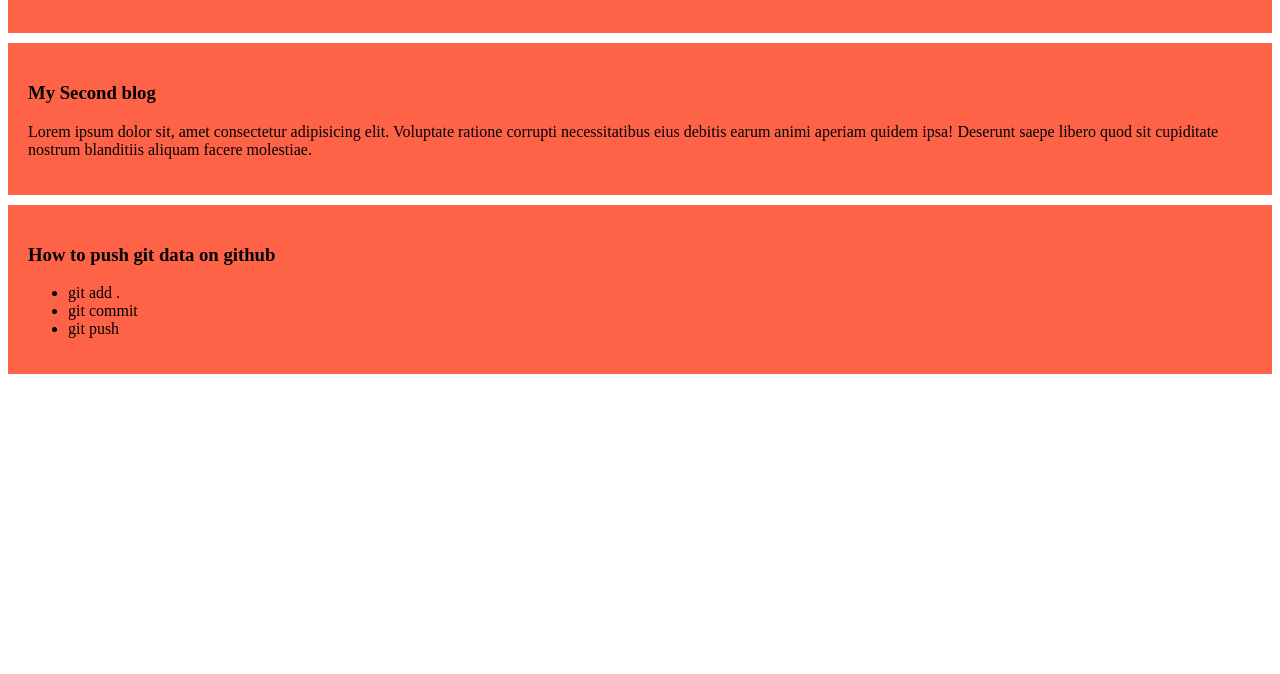
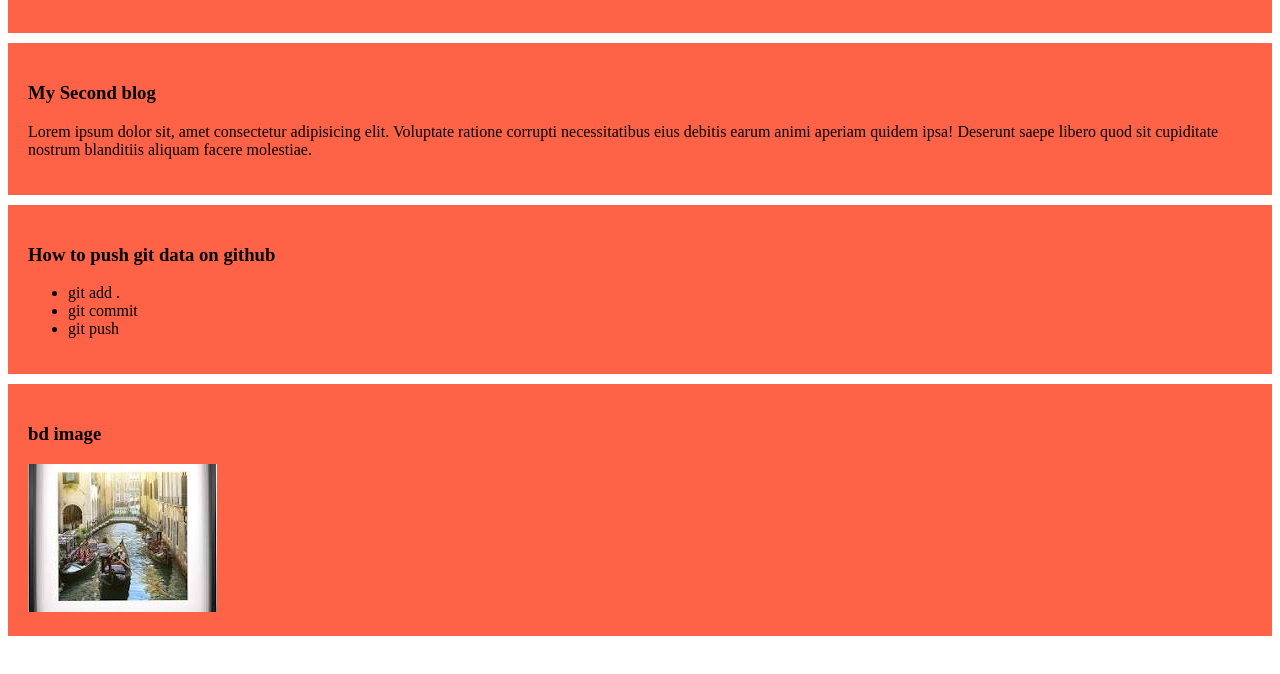
Before and after one commit to ahmed-nabila/my-simple-website, a plain HTML site: page index.html in a window 1280 px wide. Shown: the part 126-800 px from the top of the page. Drawn offline with Linux system fonts and the light colour scheme.

Commit message:
added images

```diff
--- a/index.html
+++ b/index.html
@@ -22,6 +22,10 @@
         <li>git push</li>
     </ul>
 </div>
+<div>
+    <h3>bd image</h3>
+    <img src="images/download.jpg" alt="">
+</div>
 
 </body>
 </html>
```
Also changed, not shown: bd.jpg.jpg (added), images/download.jpg (added).
